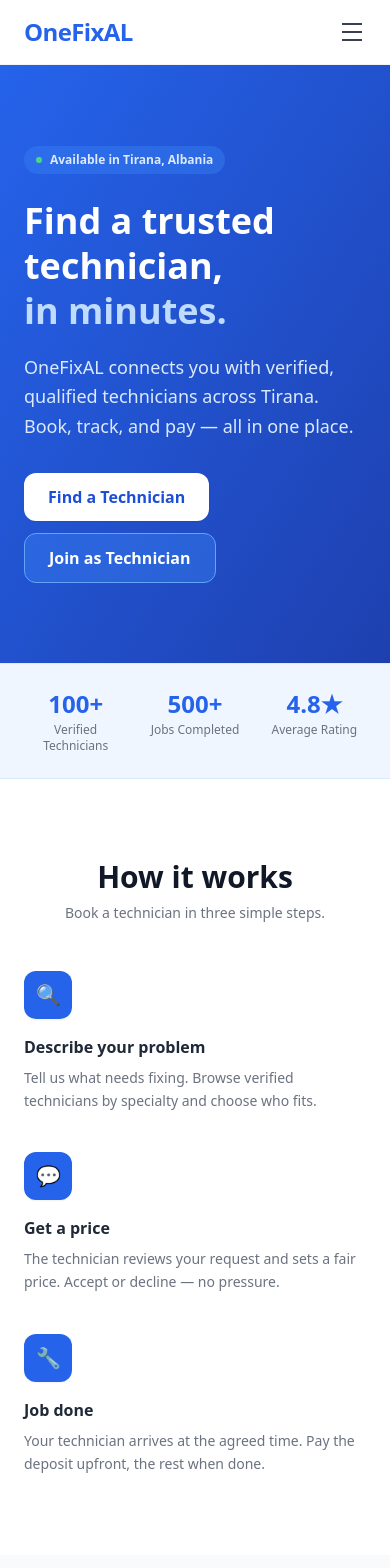
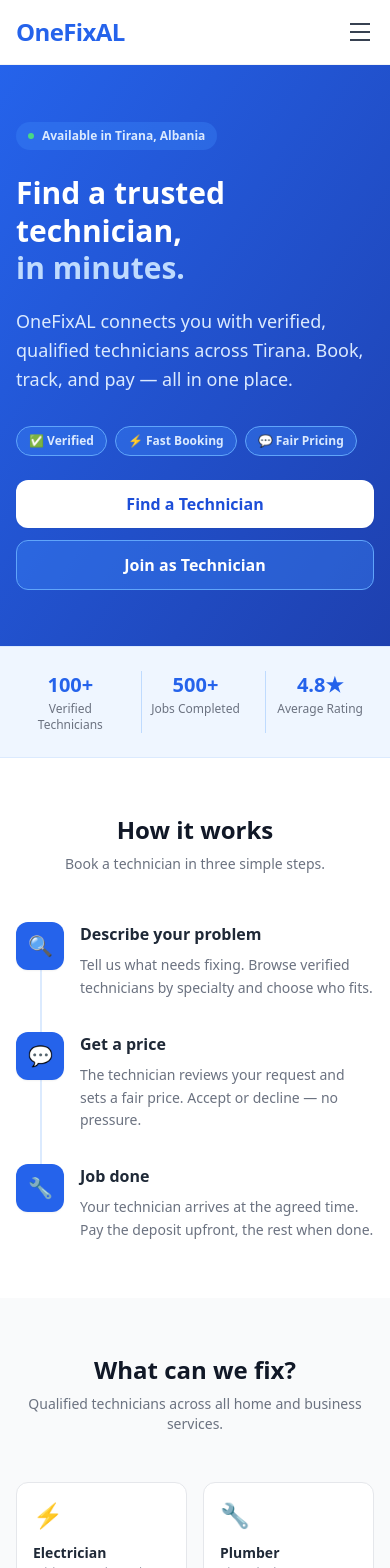
Before and after one commit to DritanBalisha/OneFixAl---fe, a React (Create React App) app: page / in a window 390 px wide. Shown: the top 1568 px of the page. Built offline with nearby package versions, Linux system fonts and the light colour scheme; the HTML template or start-up script is replaced by a standard one.

Commit message:
Refactor Main.tsx for improved structure and styling

```diff
--- a/src/pages/Main.tsx
+++ b/src/pages/Main.tsx
@@ -34,50 +34,32 @@ export default function MainPage() {
 
   return (
     <div className="min-h-screen flex flex-col bg-white">
-
-      {/* ── NAVBAR ────────────────────────────────────────────── */}
-      <nav className="sticky top-0 z-50 bg-white border-b border-gray-100 py-4 px-6">
+      {/* Navbar */}
+      <nav className="sticky top-0 z-50 bg-white border-b border-gray-100 py-4 px-4 sm:px-6">
         <div className="max-w-6xl mx-auto flex justify-between items-center">
-          <span className="text-2xl font-black text-blue-600 tracking-tight">
-            OneFixAL
-          </span>
-
-          {/* Desktop */}
+          <span className="text-2xl font-black text-blue-600 tracking-tight">OneFixAL</span>
           <div className="hidden md:flex items-center gap-6">
-            <Link to="/techprofiles" className="text-gray-600 hover:text-blue-600 text-sm font-medium transition">
-              Find a Technician
-            </Link>
+            <Link to="/techprofiles" className="text-gray-600 hover:text-blue-600 text-sm font-medium transition">Find a Technician</Link>
             {isLoggedIn ? (
               <>
-                <Link to="/myProfile" className="text-gray-600 hover:text-blue-600 text-sm font-medium transition">
-                  My Profile
-                </Link>
-                <button onClick={handleLogout} className="text-sm text-red-500 font-medium hover:bg-red-50 px-3 py-1.5 rounded-lg transition">
-                  Logout
-                </button>
+                <Link to="/myProfile" className="text-gray-600 hover:text-blue-600 text-sm font-medium transition">My Profile</Link>
+                <button onClick={handleLogout} className="text-sm text-red-500 font-medium hover:bg-red-50 px-3 py-1.5 rounded-lg transition">Logout</button>
               </>
             ) : (
               <>
-                <Link to="/login" className="text-sm text-gray-600 font-medium hover:text-blue-600 transition">
-                  Sign in
-                </Link>
-                <Link to="/signup" className="bg-blue-600 text-white text-sm font-semibold px-4 py-2 rounded-lg hover:bg-blue-700 transition">
-                  Get started
-                </Link>
+                <Link to="/login" className="text-sm text-gray-600 font-medium hover:text-blue-600 transition">Sign in</Link>
+                <Link to="/signup" className="bg-blue-600 text-white text-sm font-semibold px-4 py-2 rounded-lg hover:bg-blue-700 transition">Get started</Link>
               </>
             )}
           </div>
-
-          {/* Mobile hamburger */}
           <button className="md:hidden flex flex-col gap-1.5 p-1" onClick={() => setMenuOpen(p => !p)} aria-label="Menu">
             <span className={`block w-5 h-0.5 bg-gray-700 transition-transform duration-200 origin-center ${menuOpen ? "rotate-45 translate-y-2" : ""}`} />
             <span className={`block w-5 h-0.5 bg-gray-700 transition-opacity duration-200 ${menuOpen ? "opacity-0" : ""}`} />
             <span className={`block w-5 h-0.5 bg-gray-700 transition-transform duration-200 origin-center ${menuOpen ? "-rotate-45 -translate-y-2" : ""}`} />
           </button>
         </div>
-
         {menuOpen && (
-          <div className="md:hidden pt-4 pb-2 border-t border-gray-100 mt-4 flex flex-col gap-3 max-w-6xl mx-auto">
+          <div className="md:hidden pt-4 pb-2 border-t border-gray-100 mt-4 flex flex-col gap-3 max-w-6xl mx-auto px-4 sm:px-6">
             <Link to="/techprofiles" className="text-gray-700 py-1 text-sm" onClick={() => setMenuOpen(false)}>Find a Technician</Link>
             {isLoggedIn ? (
               <>
@@ -94,40 +76,33 @@ export default function MainPage() {
         )}
       </nav>
 
-      {/* ── HERO ──────────────────────────────────────────────── */}
-      <section className="bg-gradient-to-br from-blue-600 to-blue-800 text-white px-6 py-20 md:py-28">
+      {/* Hero */}
+      <section className="bg-gradient-to-br from-blue-600 to-blue-800 text-white px-4 sm:px-6 py-14 md:py-28">
         <div className="max-w-6xl mx-auto grid md:grid-cols-2 gap-12 items-center">
-
-          {/* Left: copy */}
           <div>
             <div className="inline-flex items-center gap-2 bg-blue-500 bg-opacity-40 text-blue-100 text-xs font-semibold px-3 py-1.5 rounded-full mb-6">
               <span className="w-1.5 h-1.5 rounded-full bg-green-400 animate-pulse inline-block" />
               Available in Tirana, Albania
             </div>
-            <h1 className="text-4xl md:text-5xl font-black leading-tight mb-5">
+            <h1 className="text-3xl sm:text-4xl md:text-5xl font-black leading-tight mb-5">
               Find a trusted<br />technician,<br />
               <span className="text-blue-200">in minutes.</span>
             </h1>
             <p className="text-blue-100 text-lg leading-relaxed mb-8 max-w-md">
               OneFixAL connects you with verified, qualified technicians across Tirana. Book, track, and pay — all in one place.
             </p>
+            {/* Mobile trust pills — shown only on mobile in place of booking card */}
+            <div className="flex flex-wrap gap-2 mb-6 md:hidden">
+              <span className="inline-flex items-center gap-1.5 bg-blue-500 bg-opacity-40 border border-blue-400 text-blue-100 text-xs font-semibold px-3 py-1.5 rounded-full">✅ Verified</span>
+              <span className="inline-flex items-center gap-1.5 bg-blue-500 bg-opacity-40 border border-blue-400 text-blue-100 text-xs font-semibold px-3 py-1.5 rounded-full">⚡ Fast Booking</span>
+              <span className="inline-flex items-center gap-1.5 bg-blue-500 bg-opacity-40 border border-blue-400 text-blue-100 text-xs font-semibold px-3 py-1.5 rounded-full">💬 Fair Pricing</span>
+            </div>
             <div className="flex flex-wrap gap-3">
-              <Link
-                to="/techprofiles"
-                className="bg-white text-blue-700 font-bold px-6 py-3 rounded-xl hover:bg-blue-50 transition shadow-sm"
-              >
-                Find a Technician
-              </Link>
-              <Link
-                to="/signup"
-                className="bg-blue-500 bg-opacity-40 text-white font-semibold px-6 py-3 rounded-xl hover:bg-opacity-60 border border-blue-400 transition"
-              >
-                Join as Technician
-              </Link>
+              <Link to="/techprofiles" className="w-full sm:w-auto bg-white text-blue-700 font-bold px-6 py-3 rounded-xl hover:bg-blue-50 transition shadow-sm text-center">Find a Technician</Link>
+              <Link to="/signup" className="w-full sm:w-auto bg-blue-500 bg-opacity-40 text-white font-semibold px-6 py-3 rounded-xl hover:bg-opacity-60 border border-blue-400 transition text-center">Join as Technician</Link>
             </div>
           </div>
-
-          {/* Right: booking card mockup */}
+          {/* Booking card mockup — desktop only */}
           <div className="hidden md:flex justify-center">
             <div className="bg-white rounded-2xl shadow-2xl p-5 w-72 text-gray-800">
               <div className="flex items-center gap-3 mb-4">
@@ -136,123 +111,91 @@ export default function MainPage() {
                   <p className="font-semibold text-sm">Ardit Krasniqi</p>
                   <p className="text-xs text-gray-400">Electrician · 8 yrs exp.</p>
                 </div>
-                <span className="ml-auto text-xs bg-green-100 text-green-700 font-semibold px-2 py-0.5 rounded-full">
-                  Available
-                </span>
+                <span className="ml-auto text-xs bg-green-100 text-green-700 font-semibold px-2 py-0.5 rounded-full">Available</span>
               </div>
               <div className="bg-gray-50 rounded-lg p-3 mb-4 text-xs text-gray-600">
                 <p className="font-medium text-gray-700 mb-1">Problem</p>
                 <p className="italic">Electrical panel making strange sounds and tripping breakers.</p>
               </div>
               <div className="space-y-1.5 text-xs mb-4">
-                <div className="flex justify-between text-gray-500">
-                  <span>Job Price</span><span className="font-medium text-gray-700">4,500 LEK</span>
-                </div>
-                <div className="flex justify-between text-blue-600">
-                  <span>Deposit (10%)</span><span className="font-medium">450 LEK</span>
-                </div>
-                <div className="border-t border-gray-100 pt-1 flex justify-between font-semibold text-gray-800">
-                  <span>Total</span><span>4,500 LEK</span>
-                </div>
+                <div className="flex justify-between text-gray-500"><span>Job Price</span><span className="font-medium text-gray-700">4,500 LEK</span></div>
+                <div className="flex justify-between text-blue-600"><span>Deposit (10%)</span><span className="font-medium">450 LEK</span></div>
+                <div className="border-t border-gray-100 pt-1 flex justify-between font-semibold text-gray-800"><span>Total</span><span>4,500 LEK</span></div>
               </div>
-              <div className="bg-green-500 text-white text-xs font-bold text-center py-2 rounded-lg">
-                ✅ Booking Confirmed
-              </div>
+              <div className="bg-green-500 text-white text-xs font-bold text-center py-2 rounded-lg">✅ Booking Confirmed</div>
             </div>
           </div>
         </div>
       </section>
 
-      {/* ── STATS BAR ─────────────────────────────────────────── */}
-      <section className="bg-blue-50 border-y border-blue-100 py-6 px-6">
-        <div className="max-w-6xl mx-auto grid grid-cols-3 gap-4 text-center">
+      {/* Stats bar */}
+      <section className="bg-blue-50 border-y border-blue-100 py-6 px-4 sm:px-6">
+        <div className="max-w-6xl mx-auto grid grid-cols-3 gap-4 text-center divide-x divide-blue-200">
           {[
             { value: "100+", label: "Verified Technicians" },
             { value: "500+", label: "Jobs Completed" },
             { value: "4.8★", label: "Average Rating" },
           ].map((s) => (
             <div key={s.label}>
-              <p className="text-2xl font-black text-blue-600">{s.value}</p>
+              <p className="text-xl sm:text-2xl font-black text-blue-600">{s.value}</p>
               <p className="text-xs text-gray-500 mt-0.5">{s.label}</p>
             </div>
           ))}
         </div>
       </section>
 
-      {/* ── HOW IT WORKS ──────────────────────────────────────── */}
-      <section className="py-20 px-6">
+      {/* How it works */}
+      <section className="py-14 md:py-20 px-4 sm:px-6">
         <div className="max-w-6xl mx-auto">
-          <h2 className="text-3xl font-black text-gray-900 mb-2 text-center">How it works</h2>
+          <h2 className="text-2xl sm:text-3xl font-black text-gray-900 mb-2 text-center">How it works</h2>
           <p className="text-gray-500 text-center mb-12 text-sm">Book a technician in three simple steps.</p>
-
-          <div className="grid md:grid-cols-3 gap-10">
+          <div className="relative grid md:grid-cols-3 gap-0 md:gap-10">
             {[
-              {
-                icon: "🔍",
-                title: "Describe your problem",
-                desc: "Tell us what needs fixing. Browse verified technicians by specialty and choose who fits.",
-              },
-              {
-                icon: "💬",
-                title: "Get a price",
-                desc: "The technician reviews your request and sets a fair price. Accept or decline — no pressure.",
-              },
-              {
-                icon: "🔧",
-                title: "Job done",
-                desc: "Your technician arrives at the agreed time. Pay the deposit upfront, the rest when done.",
-              },
-            ].map((item) => (
-              <div key={item.title} className="flex flex-col items-start">
-                <div className="w-12 h-12 bg-blue-600 text-white rounded-xl flex items-center justify-center text-xl mb-4 shadow-sm">
-                  {item.icon}
+              { icon: "🔍", title: "Describe your problem", desc: "Tell us what needs fixing. Browse verified technicians by specialty and choose who fits." },
+              { icon: "💬", title: "Get a price", desc: "The technician reviews your request and sets a fair price. Accept or decline — no pressure." },
+              { icon: "🔧", title: "Job done", desc: "Your technician arrives at the agreed time. Pay the deposit upfront, the rest when done." },
+            ].map((item, idx, arr) => (
+              <div key={item.title} className="relative flex md:flex-col items-start gap-4 md:gap-0 pb-8 md:pb-0 last:pb-0">
+                {/* Mobile connecting line */}
+                {idx < arr.length - 1 && (
+                  <div className="md:hidden absolute left-6 top-12 bottom-0 w-0.5 bg-blue-100" aria-hidden="true" />
+                )}
+                <div className="relative z-10 w-12 h-12 shrink-0 bg-blue-600 text-white rounded-xl flex items-center justify-center text-xl shadow-sm">{item.icon}</div>
+                <div className="md:mt-4">
+                  <h3 className="font-bold text-gray-800 mb-2">{item.title}</h3>
+                  <p className="text-gray-500 text-sm leading-relaxed">{item.desc}</p>
                 </div>
-                <h3 className="font-bold text-gray-800 mb-2">{item.title}</h3>
-                <p className="text-gray-500 text-sm leading-relaxed">{item.desc}</p>
               </div>
             ))}
           </div>
         </div>
       </section>
 
-      {/* ── SERVICE CATEGORIES ────────────────────────────────── */}
-      <section className="bg-gray-50 py-20 px-6">
+      {/* Service categories */}
+      <section className="bg-gray-50 py-14 md:py-20 px-4 sm:px-6">
         <div className="max-w-6xl mx-auto">
-          <h2 className="text-3xl font-black text-gray-900 mb-2 text-center">What can we fix?</h2>
+          <h2 className="text-2xl sm:text-3xl font-black text-gray-900 mb-2 text-center">What can we fix?</h2>
           <p className="text-gray-500 text-center mb-12 text-sm">Qualified technicians across all home and business services.</p>
-
           <div className="grid grid-cols-2 md:grid-cols-3 gap-4">
             {services.map((s) => (
-              <Link
-                key={s.name}
-                to="/techprofiles"
-                className="bg-white border border-gray-200 rounded-xl p-5 hover:border-blue-300 hover:shadow-sm transition group"
-              >
-                <span className="text-3xl mb-3 block">{s.icon}</span>
+              <Link key={s.name} to="/techprofiles" className="bg-white border border-gray-200 rounded-xl p-4 md:p-5 hover:border-blue-300 hover:shadow-sm transition group">
+                <span className="text-2xl md:text-3xl mb-3 block">{s.icon}</span>
                 <p className="font-semibold text-gray-800 text-sm group-hover:text-blue-600 transition">{s.name}</p>
                 <p className="text-xs text-gray-400 mt-0.5">{s.desc}</p>
               </Link>
             ))}
           </div>
-
           <div className="text-center mt-8">
-            <Link
-              to="/techprofiles"
-              className="inline-block bg-blue-600 text-white font-semibold px-6 py-3 rounded-xl hover:bg-blue-700 transition text-sm"
-            >
-              Browse all technicians
-            </Link>
+            <Link to="/techprofiles" className="inline-block bg-blue-600 text-white font-semibold px-6 py-3 rounded-xl hover:bg-blue-700 transition text-sm">Browse all technicians</Link>
           </div>
         </div>
       </section>
 
-      {/* ── TRUST SECTION ─────────────────────────────────────── */}
-      <section className="py-20 px-6">
-        <div className="max-w-6xl mx-auto grid md:grid-cols-2 gap-16 items-center">
+      {/* Why OneFixAL */}
+      <section className="py-14 md:py-20 px-4 sm:px-6">
+        <div className="max-w-6xl mx-auto grid md:grid-cols-2 gap-16 items-start">
           <div>
-            <h2 className="text-3xl font-black text-gray-900 mb-6">
-              Why OneFixAL?
-            </h2>
+            <h2 className="text-2xl sm:text-3xl font-black text-gray-900 mb-6">Why OneFixAL?</h2>
             <div className="space-y-5">
               {[
                 { icon: "✅", title: "Verified & certified", desc: "Every technician is manually verified with certificates and qualifications checked." },
@@ -270,29 +213,13 @@ export default function MainPage() {
               ))}
             </div>
           </div>
-
-          {/* Testimonials */}
           <div className="space-y-4">
             {[
-              {
-                name: "Blerina M.",
-                role: "Client, Tirana",
-                text: "Found an electrician in 10 minutes. He came the next morning and fixed everything. Highly recommend!",
-                rating: 5,
-              },
-              {
-                name: "Erjon K.",
-                role: "Plumber, OneFixAL Technician",
-                text: "As a technician, I get new clients every week. The booking system is simple and I'm always paid fairly.",
-                rating: 5,
-              },
+              { name: "Blerina M.", role: "Client, Tirana", text: "Found an electrician in 10 minutes. He came the next morning and fixed everything. Highly recommend!", rating: 5 },
+              { name: "Erjon K.", role: "Plumber, OneFixAL Technician", text: "As a technician, I get new clients every week. The booking system is simple and I'm always paid fairly.", rating: 5 },
             ].map((t) => (
               <div key={t.name} className="bg-gray-50 border border-gray-200 rounded-xl p-5">
-                <div className="flex gap-0.5 mb-3">
-                  {Array.from({ length: t.rating }).map((_, i) => (
-                    <span key={i} className="text-amber-400 text-sm">★</span>
-                  ))}
-                </div>
+                <div className="flex gap-0.5 mb-3">{Array.from({ length: t.rating }).map((_, i) => <span key={i} className="text-amber-400 text-sm">★</span>)}</div>
                 <p className="text-gray-700 text-sm italic mb-4">"{t.text}"</p>
                 <div>
                   <p className="font-semibold text-gray-800 text-sm">{t.name}</p>
@@ -304,48 +231,33 @@ export default function MainPage() {
         </div>
       </section>
 
-      {/* ── CTA BANNER ────────────────────────────────────────── */}
-      <section className="bg-blue-600 text-white py-16 px-6">
+      {/* CTA Banner */}
+      <section className="bg-blue-600 text-white py-16 px-4 sm:px-6">
         <div className="max-w-2xl mx-auto text-center">
-          <h2 className="text-3xl font-black mb-3">Ready to fix something?</h2>
-          <p className="text-blue-100 mb-8 text-sm">
-            Join hundreds of people in Tirana who use OneFixAL to find trusted help fast.
-          </p>
-          <div className="flex flex-wrap gap-3 justify-center">
-            <Link
-              to="/signup"
-              className="bg-white text-blue-700 font-bold px-6 py-3 rounded-xl hover:bg-blue-50 transition"
-            >
-              Create free account
-            </Link>
-            <Link
-              to="/techprofiles"
-              className="bg-blue-500 bg-opacity-50 border border-blue-400 text-white font-semibold px-6 py-3 rounded-xl hover:bg-opacity-70 transition"
-            >
-              Browse technicians
-            </Link>
+          <h2 className="text-2xl sm:text-3xl font-black mb-3">Ready to fix something?</h2>
+          <p className="text-blue-100 mb-8 text-sm">Join hundreds of people in Tirana who use OneFixAL to find trusted help fast.</p>
+          <div className="flex flex-col sm:flex-row flex-wrap gap-3 justify-center">
+            <Link to="/signup" className="w-full sm:w-auto bg-white text-blue-700 font-bold px-6 py-3 rounded-xl hover:bg-blue-50 transition text-center">Create free account</Link>
+            <Link to="/techprofiles" className="w-full sm:w-auto bg-blue-500 bg-opacity-50 border border-blue-400 text-white font-semibold px-6 py-3 rounded-xl hover:bg-opacity-70 transition text-center">Browse technicians</Link>
           </div>
         </div>
       </section>
 
-      {/* ── FOOTER ────────────────────────────────────────────── */}
-      <footer className="bg-gray-900 text-gray-400 py-10 px-6">
+      {/* Footer */}
+      <footer className="bg-gray-900 text-gray-400 py-10 px-4 sm:px-6">
         <div className="max-w-6xl mx-auto flex flex-col md:flex-row justify-between items-center gap-6">
           <div>
             <span className="text-white font-black text-xl">OneFixAL</span>
             <p className="text-xs text-gray-500 mt-1">Connecting Tirana with trusted technicians.</p>
           </div>
-          <div className="flex gap-6 text-sm">
+          <div className="flex flex-wrap justify-center gap-4 text-sm">
             <Link to="/techprofiles" className="hover:text-white transition">Find a Technician</Link>
             <Link to="/signup" className="hover:text-white transition">Join as Technician</Link>
             <Link to="/login" className="hover:text-white transition">Sign in</Link>
           </div>
-          <p className="text-xs text-gray-600">
-            © {new Date().getFullYear()} OneFixAL. All rights reserved.
-          </p>
+          <p className="text-xs text-gray-600">© {new Date().getFullYear()} OneFixAL. All rights reserved.</p>
         </div>
       </footer>
-
     </div>
   );
 }
```
